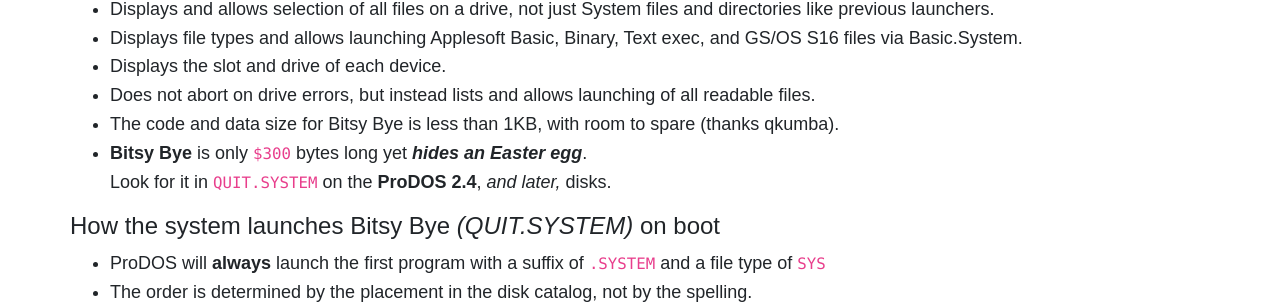
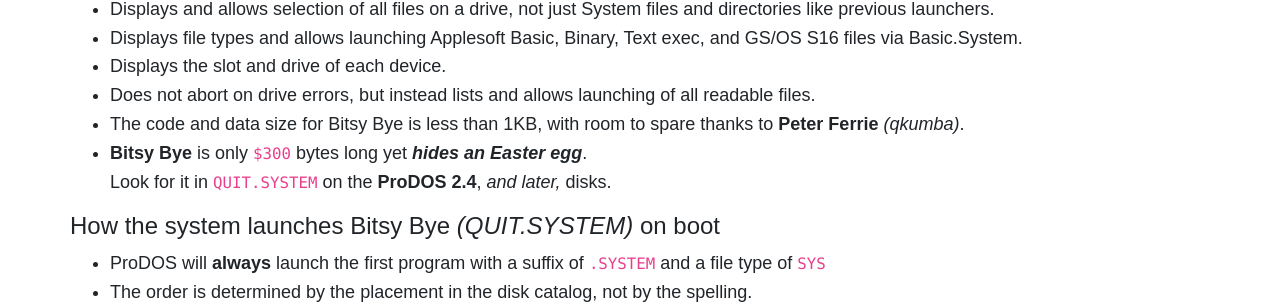
Before and after one commit to ProDOS-8/ProDOS-8.github.io, a Jekyll site: the page built from _pages/bitsy-bye.md, in a window 1280 px wide. Shown: the part 1026-1333 px from the top of the page. Built offline with Jekyll 4.4.1, drawn with Linux system fonts in a browser that asks for light colours.

Commit message:
Added qkumba's name, Peter Ferrie, to the bitsy-bye info page

```diff
--- a/_pages/bitsy-bye.md
+++ b/_pages/bitsy-bye.md
@@ -18,7 +18,7 @@
 * Displays file types and allows launching Applesoft Basic, Binary, Text exec, and GS/OS S16 files via Basic.System.
 * Displays the slot and drive of each device.
 * Does not abort on drive errors, but instead lists and allows launching of all readable files.
-* The code and data size for Bitsy Bye is less than 1KB, with room to spare (thanks qkumba).
+* The code and data size for Bitsy Bye is less than 1KB, with room to spare thanks to **Peter Ferrie** _(qkumba)_.
 * **Bitsy Bye** is only `$300` bytes long yet _**hides an Easter egg**_.<br />Look for it in `QUIT.SYSTEM` on the **ProDOS 2.4**, _and later,_ disks.
 
 
```
Also changed, not shown: _pages/releases/prodos-24.md (+1 -1 lines), pix/peter_ferrie_qkumba.png (added).
